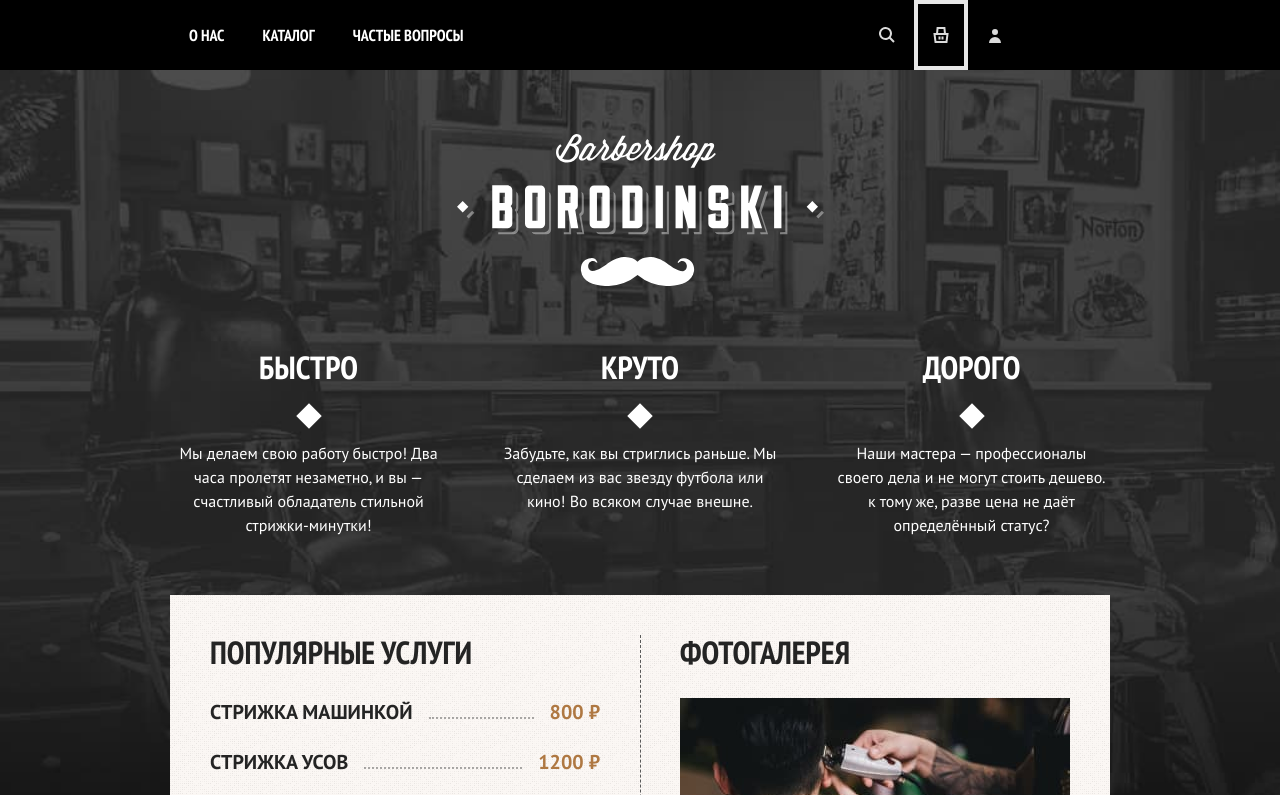
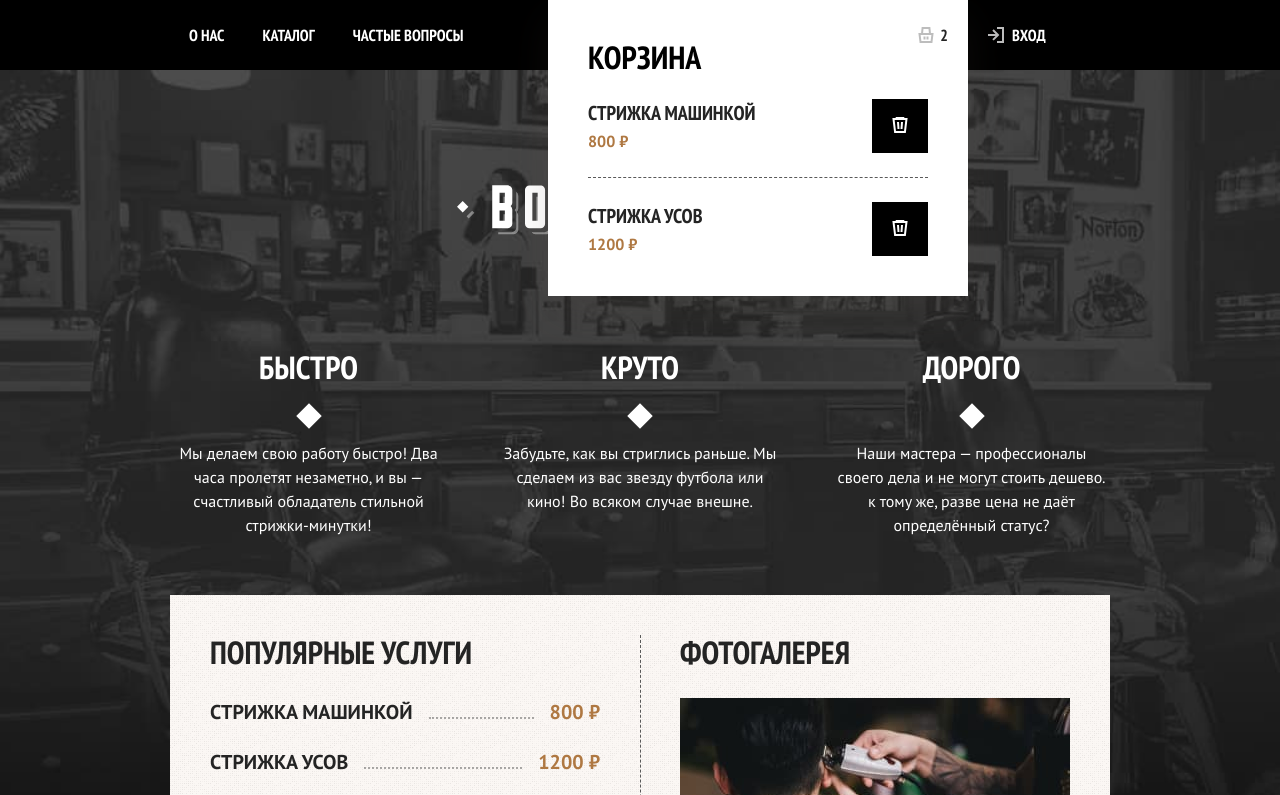
Before and after one commit to zarram89/web-html1-barbershop, a plain HTML site: page index.html in a window 1280 px wide. Both pictures are taken after a click on the link "КОРЗИНА". Shown: the top 795 px of the page. Drawn offline with Linux system fonts and the light colour scheme.

Commit message:
feat: adds popover

```diff
--- a/index.html
+++ b/index.html
@@ -31,7 +31,7 @@
         </a>
       </li>
       <li class="navigation-item">
-        <a class="navigation-link" href="#">
+        <a class="navigation-link navigation-link-cart" href="#">
           <svg class="navigation-icon" aria-hidden="true" focusable="false" width="16" height="16"
                xmlns="http://www.w3.org/2000/svg">
             <path fill-rule="evenodd" clip-rule="evenodd"
@@ -39,15 +39,44 @@
           </svg>
           <span class="visually-hidden">Корзина</span>
         </a>
+        <div class="popover popover-cart">
+          <button class="popover-close-button button button-light">
+            2
+            <span class="visually-hidden">Закрыть</span>
+          </button>
+          <div class="popover-content">
+            <h2 class="popover-title">Корзина</h2>
+            <ul class="cart-items-list">
+              <li class="cart-item">
+                <p class="cart-item-title">Стрижка машинкой</p>
+                <p class="cart-item-price">800 ₽</p>
+                <button type="button" class="cart-item-button button">
+                  <svg width="16" height="16" fill="#fff" xmlns="http://www.w3.org/2000/svg">
+                    <path fill-rule="evenodd" clip-rule="evenodd" d="M3.42 1l.283-.496L3.991 0H12.01l.288.504.283.496h3.049l-.136 1.12-1.577 13-.107.88H2.191l-.107-.88-1.577-13L.371 1H3.42zm.543 13L2.629 3H13.37l-1.334 11H3.963zm5.04-9.071l-.5 7 1.995.142.5-7-1.995-.142zm-3.5 7.142l-.5-7 1.994-.142.5 7-1.994.142z" />
+                  </svg>
+                  <span class="visually-hidden">Удалить из корзины</span>
+                </button>
+              </li>
+              <li class="cart-item">
+                <p class="cart-item-title">Стрижка усов</p>
+                <p class="cart-item-price">1200 ₽</p>
+                <button class="cart-item-button button" type="button">
+                  <svg width="16" height="16" fill="#fff" xmlns="http://www.w3.org/2000/svg">
+                    <path fill-rule="evenodd" clip-rule="evenodd" d="M3.42 1l.283-.496L3.991 0H12.01l.288.504.283.496h3.049l-.136 1.12-1.577 13-.107.88H2.191l-.107-.88-1.577-13L.371 1H3.42zm.543 13L2.629 3H13.37l-1.334 11H3.963zm5.04-9.071l-.5 7 1.995.142.5-7-1.995-.142zm-3.5 7.142l-.5-7 1.994-.142.5 7-1.994.142z" />
+                  </svg>
+                  <span class="visually-hidden">Удалить из корзины</span>
+                </button>
+              </li>
+            </ul>
+          </div>
+        </div>
       </li>
       <li class="navigation-item">
-        <a class="navigation-link" href="#">
-          <svg class="navigation-icon" aria-hidden="true" focusable="false" width="16" height="16"
-               xmlns="http://www.w3.org/2000/svg">
-            <path fill-rule="evenodd" clip-rule="evenodd"
-                  d="M8 8a3 3 0 100-6 3 3 0 000 6zm0 2a6 6 0 00-6 6h12a6 6 0 00-6-6z"></path>
+        <a class="navigation-link navigation-link-login" href="#">
+          <svg class="navigation-icon" width="16" height="16" fill="none" xmlns="http://www.w3.org/2000/svg">
+            <path fill-rule="evenodd" clip-rule="evenodd" d="M9 2h5v12H9v2h7V0H9v2zM4.293 3.707L7.536 6.95H0v2h7.536l-3.243 3.242 1.414 1.415 4.95-4.95.707-.707-.707-.707-4.95-4.95-1.414 1.414z" fill="#BDBDBD" />
           </svg>
-          <span class="visually-hidden">Профиль</span>
+          Вход
         </a>
       </li>
     </ul>
@@ -245,5 +274,6 @@
     </section>
   </div>
 </footer>
+<script src="scripts/main.js" type="module"></script>
 </body>
 </html>
--- /dev/null
+++ b/scripts/main.js
@@ -0,0 +1 @@
+import './popover.js';
--- /dev/null
+++ b/scripts/popover.js
@@ -0,0 +1,46 @@
+const cartButton = document.querySelector(".navigation-link-cart");
+const popover = document.querySelector(".popover");
+const closeButton = document.querySelector(".popover-close-button");
+
+function openPopover() {
+  popover.classList.add("popover-open");
+  document.addEventListener("keydown", onEscPress);
+  document.addEventListener("click", onClickOutside);
+}
+
+function closePopover() {
+  popover.classList.remove("popover-open");
+  document.removeEventListener("keydown", onEscPress);
+  document.removeEventListener("click", onClickOutside);
+}
+
+function togglePopover() {
+  if (popover.classList.contains("popover-open")) {
+    closePopover();
+  } else {
+    openPopover();
+  }
+}
+
+function onEscPress(evt) {
+  if (evt.key === "Escape") {
+    closePopover();
+  }
+}
+
+function onClickOutside(evt) {
+  const isClickInside = popover.contains(evt.target) || cartButton.contains(evt.target);
+  if (!isClickInside) {
+    closePopover();
+  }
+}
+
+cartButton.addEventListener("click", (evt) => {
+  evt.preventDefault(); // Чтобы убрать переход по ссылке "#"
+  togglePopover();
+});
+
+closeButton.addEventListener("click", (evt) => {
+  evt.preventDefault();
+  closePopover();
+});
--- a/styles/styles.css
+++ b/styles/styles.css
@@ -106,6 +106,12 @@ body {
 }
 
 /* Light */
+.button-light,
+.button-current {
+  color: #242424;
+  background-color: #ffffff;
+}
+
 .button-feedback {
   color: #242424;
   background-color: #ffffff;
@@ -140,6 +146,10 @@ body {
   margin: 0;
   padding: 0;
   list-style-type: none;
+}
+
+.navigation-item {
+  position: relative;
 }
 
 .navigation-link {
@@ -1259,3 +1269,98 @@ body {
   padding: 0;
   background-color: transparent;
 }
+
+.popover {
+  position: absolute;
+  top: 0;
+  right: 0;
+  z-index: 1;
+  box-sizing: border-box;
+  width: 300px;
+  padding: 40px;
+  font-family: "PT Sans Narrow", sans-serif;
+  color: #242424;
+  background-color: #ffffff;
+  min-height: 186px;
+  box-shadow: 0 18px 40px rgba(79, 70, 60, 0.16);
+  display: none;
+}
+
+.popover-open {
+  display: block;
+}
+
+.popover-close-button {
+  position: absolute;
+  top: 0;
+  right: 0;
+  width: 72px;
+  height: 70px;
+}
+
+.popover-cart {
+  width: 420px;
+}
+
+.popover-cart .popover-close-button {
+  padding-left: 44px;
+  background-image: url("../images/cart.svg");
+  background-repeat: no-repeat;
+  background-position: 22px center;
+}
+
+.popover-content {
+  height: 100%;
+}
+
+.popover-title {
+  margin-top: 0;
+  margin-bottom: 24px;
+  font-size: 32px;
+  line-height: 35px;
+  color: #000000;
+  text-transform: uppercase;
+}
+
+.cart-items-list {
+  display: flex;
+  flex-direction: column;
+  margin: 0;
+  padding: 0;
+  list-style-type: none;
+}
+
+.cart-item {
+  display: grid;
+  grid-template-columns: 284px 56px;
+}
+
+.cart-item + .cart-item {
+  margin-top: 24px;
+  padding-top: 24px;
+  border-top: 1px dashed #595959;
+}
+
+.cart-item-title {
+  margin-top: 0;
+  margin-bottom: 2px;
+  font-size: 20px;
+  line-height: 28px;
+  font-weight: 700;
+  color: #242424;
+  text-transform: uppercase;
+}
+
+.cart-item-price {
+  margin: 0;
+  font-family: "PT Sans", sans-serif;
+  font-size: 16px;
+  line-height: 24px;
+  font-weight: 700;
+  color: #af7842;
+}
+
+.cart-item .button {
+  grid-row: 1 / 3;
+  grid-column: 2 / 3;
+}
```
